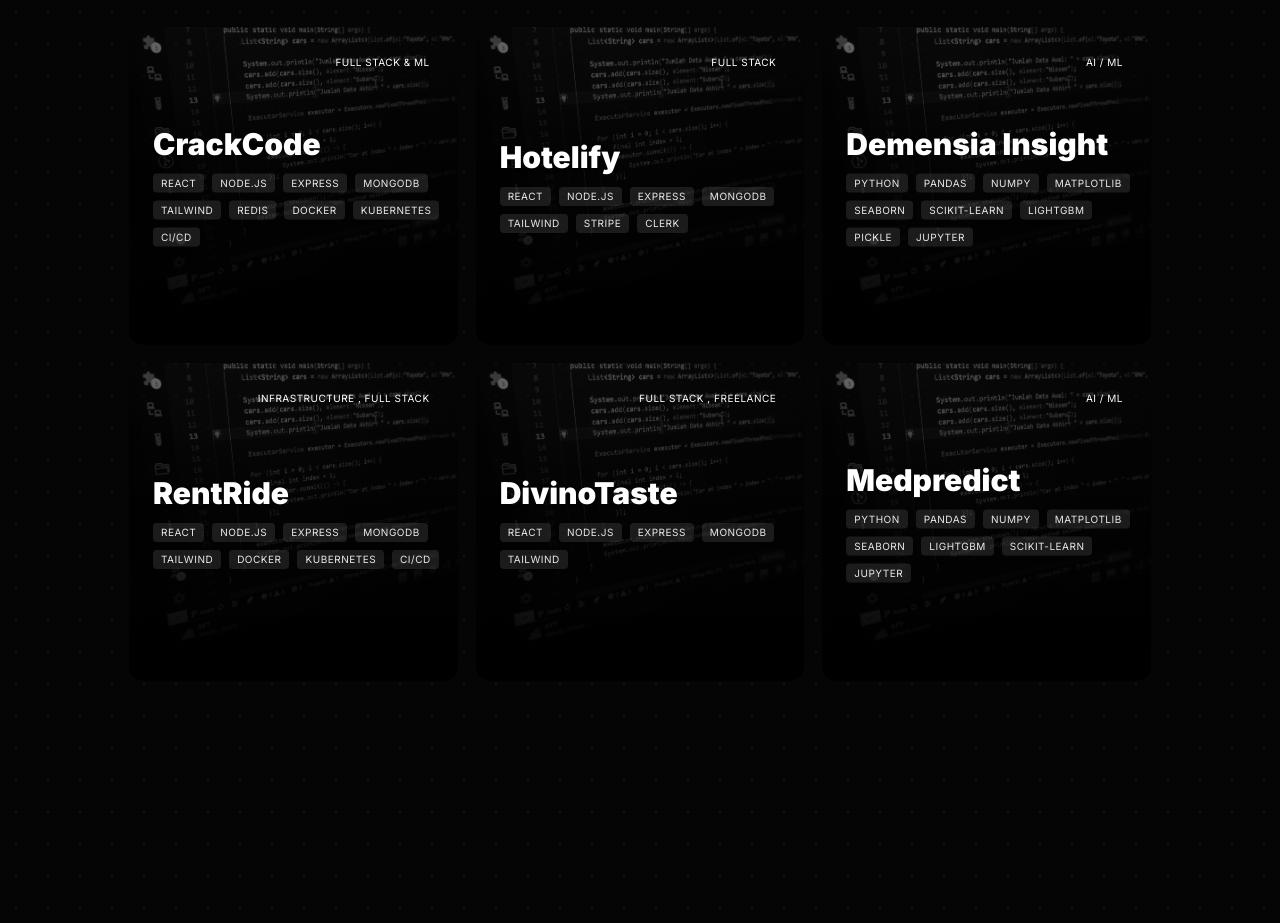
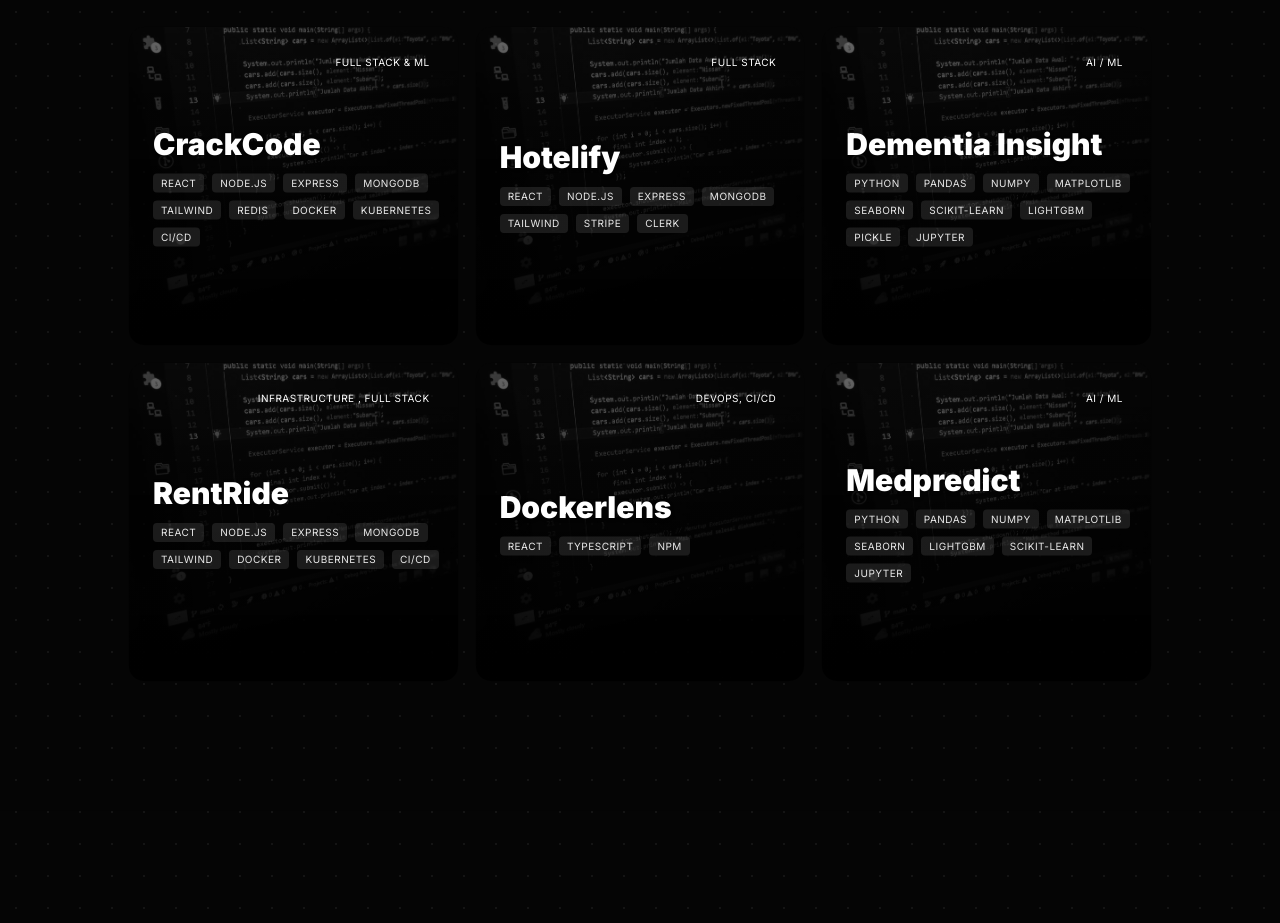
Before and after one commit to vidun-upek/Portfolio, a Next.js app in the folder pf/: page / in a window 1280 px wide. Shown: the part 2340-3263 px from the top of the page. Built offline with nearby package versions, Linux system fonts and the light colour scheme.

Commit message:
update projects section

```diff
--- a/pf/src/data/projects.ts
+++ b/pf/src/data/projects.ts
@@ -76,7 +76,7 @@
   },
   {
     slug: "Demensia",
-    title: "Demensia Insight",
+    title: "Dementia Insight",
     image: "/strips/bg1.png",
     category: "AI / ML",
     description: "This project is a submission for the MODELX hackathon. The goal is to build a binary classification model that predicts a person's risk of dementia using only non medical variables.",
@@ -93,12 +93,12 @@
     label: "04",
   },
   {
-    slug: "Divinotaste",
-    title: "DivinoTaste",
+    slug: "Dockerlens",
+    title: "Dockerlens",
     image: "/strips/bg1.png",
-    category: "Full Stack , Freelance",
-    description: "Building a Web Application for a Local Food service - Under Implementation",
-    tech: ["React", "Node.js","Express", "MongoDB", "Tailwind"],
+    category: "Devops, CI/CD",
+    description: "Build a CI/CD pipeline that integrates Docker image scanning and vulnerability assessment into GitHub Workflows, ensuring secure and compliant container deployments.",
+    tech: ["React", "Typescript","NPM"],
     label: "05",
   },
   {
```
